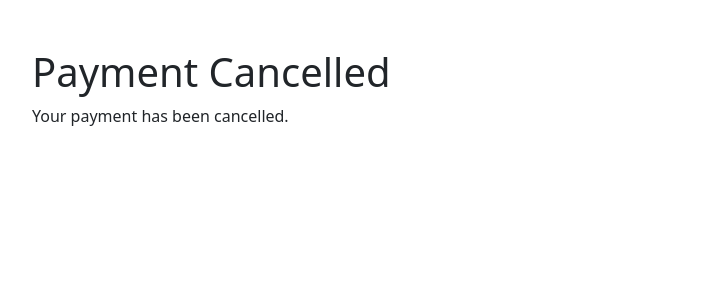
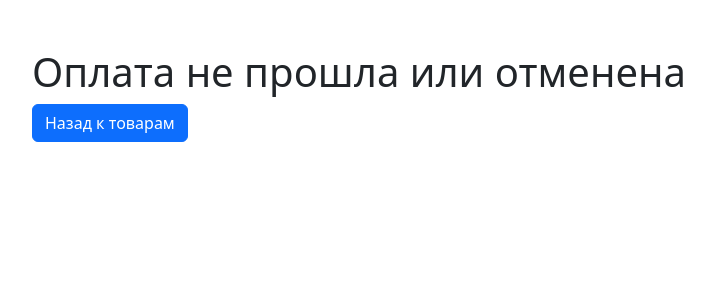
Before and after one commit to Kairos623/test_strip_api, a Django app: page /cancel/ in a window 1280 px wide. Shown: the top 300 px of the page, without its empty margins (50-764 px from the left). Run offline with Django 5.2, Linux system fonts and the light colour scheme.

Commit message:
Update cancel.html

```diff
--- a/app/StripeAPI/templates/StripeAPI/cancel.html
+++ b/app/StripeAPI/templates/StripeAPI/cancel.html
@@ -7,8 +7,8 @@
 </head>
 <body>
     <div class="container mt-5">
-        <h1>Payment Cancelled</h1>
-        <p>Your payment has been cancelled.</p>
+        <h1>Оплата не прошла или отменена</h1>
+        <a href="{% url 'item_list' %}" class="btn btn-primary">Назад к товарам</a>
     </div>
 </body>
 </html>
```
